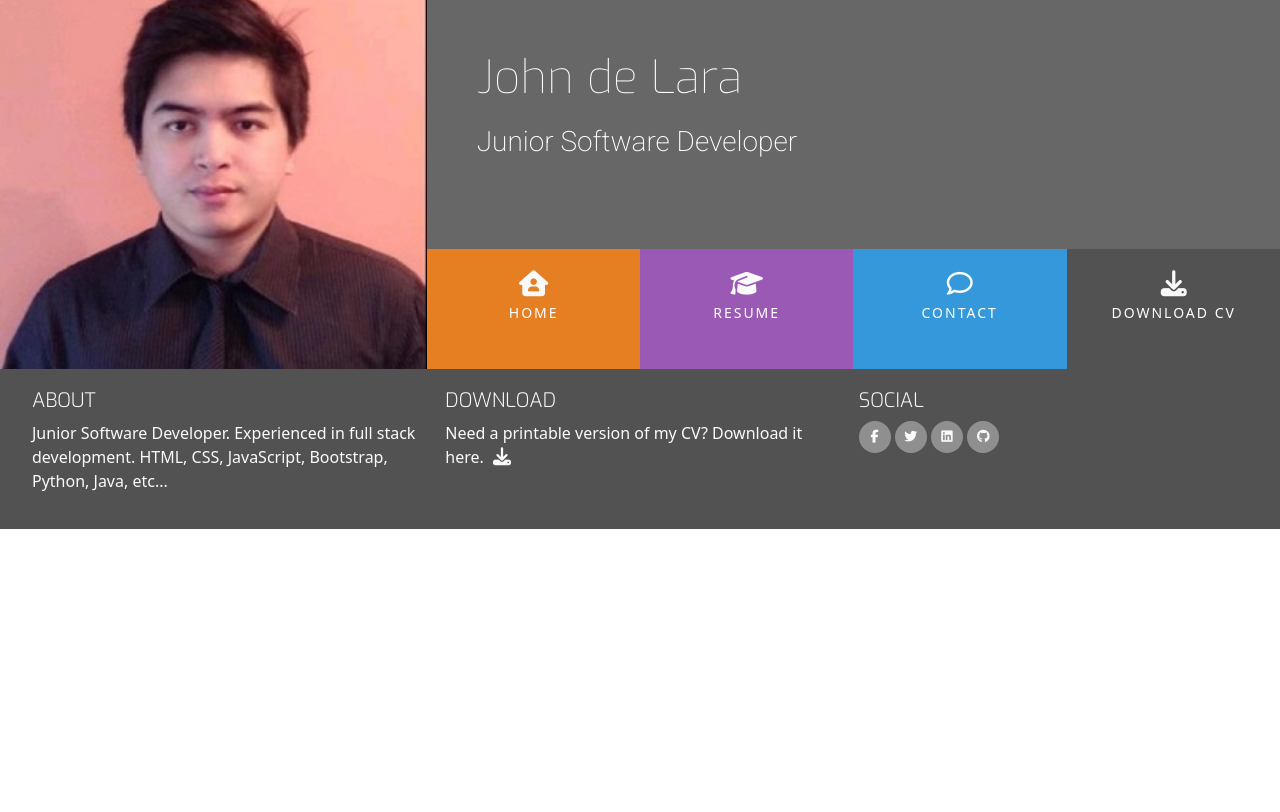
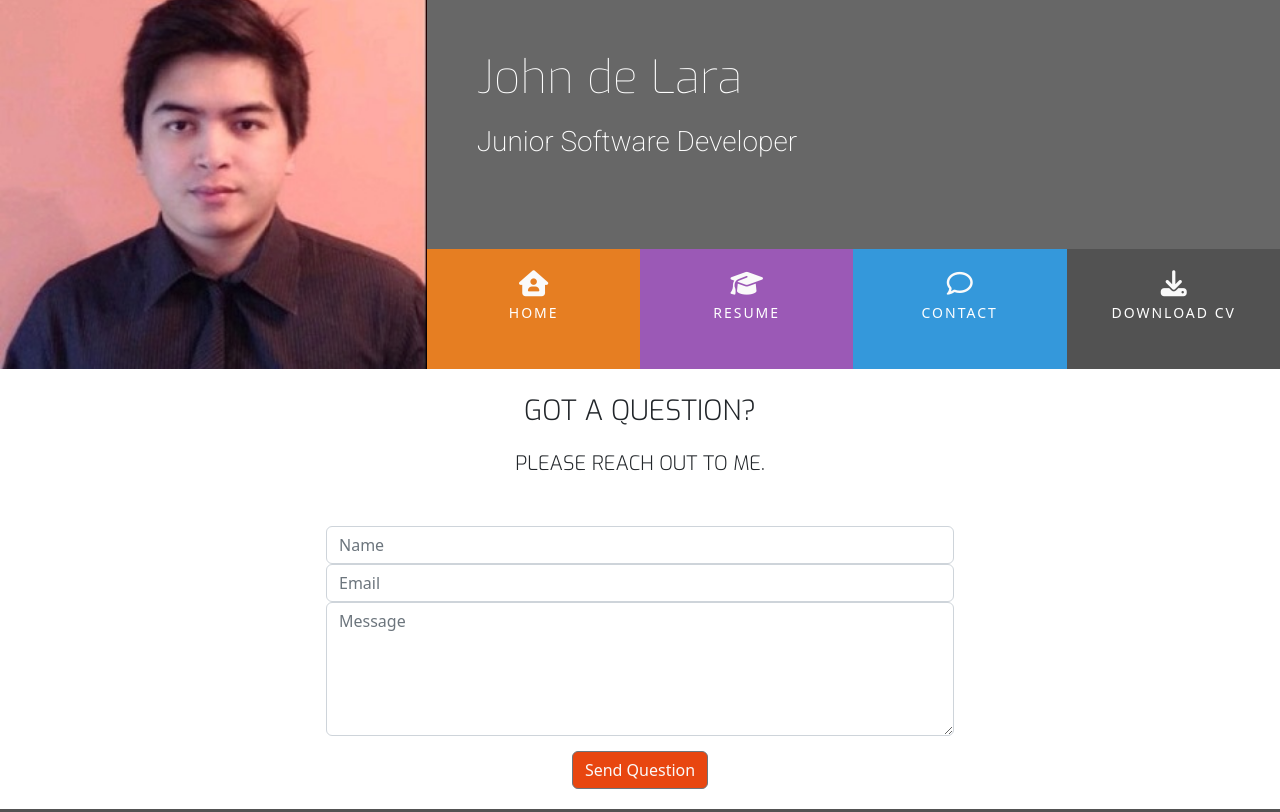
Before and after one commit to Jddelara01/resume, a plain HTML site: page contact.html in a window 1280 px wide. Shown: the top 812 px of the page. Drawn offline with nearby package versions, Linux system fonts and the light colour scheme.

Commit message:
Add contact.html content

```diff
--- a/assets/css/style.css
+++ b/assets/css/style.css
@@ -16,6 +16,10 @@
 
 .bg-color-work-history {
     background-color: #9b59b6;
+}
+
+.bg-color-contact {
+    background-color: #fff;
 }
 
 .ui-menu-color-home {
@@ -334,3 +338,36 @@ footer {
 .history-items {
     margin-bottom: 30px;
 }
+
+/* ---------------------------------Contact Form */
+
+.contact-heading {
+    font-family: "Exo", sans-serif;
+    font-weight: 300;
+    margin-top: 25px;
+    margin-bottom: 20px;
+}
+
+.center-form {
+    padding-top: 10px;
+    margin: 0 auto;
+    max-width: 70%;
+}
+
+button[type="submit"] {
+    margin-top: 15px;
+    margin-bottom: 20px;
+    color: #fafafa;
+    background-color: #e84610;
+}
+
+/* ---------------------------------Media Queries */
+
+@media(min-width: 992px) {
+    .center-form {
+        padding-top: 30px;
+        min-height: 240px;
+        margin: 0 auto;
+        max-width: 50%;
+    }
+}
--- a/contact.html
+++ b/contact.html
@@ -57,8 +57,29 @@
         </div>
     </header>
 
-    <section>
+    <section class="container-fluid">
+        <div class="row bg-color-contact">
+            <div class="col">
+                <h3 class="contact-heading uppercase text-center">Got a question?</h3>
+                <h5 class="contact-heading uppercase text-center">Please reach out to me.</h5>
 
+                <div class="center-form">
+                    <form>
+                        <input type="text" name="name" id="fullname" class="form-control" placeholder="Name" required />
+                        <input type="email" name="email" id="emailaddress" class="form-control" placeholder="Email"
+                            required />
+                        <textarea name="questionsummary" id="questionsummary" class="form-control" placeholder="Message"
+                            rows="5" required></textarea>
+                        <div class="form-row text-center">
+                            <div class="col">
+                                <button type="submit" class="btn btn-secondary">Send Question</button>
+                            </div>
+                        </div>
+                    </form>
+                </div>
+
+            </div>
+        </div>
     </section>
 
     <footer class="container-fluid">
```
